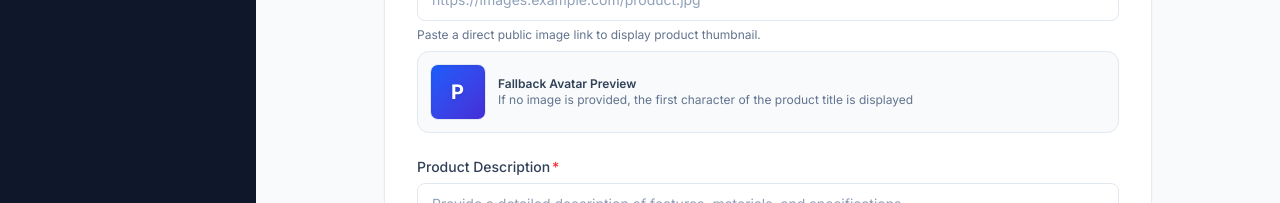
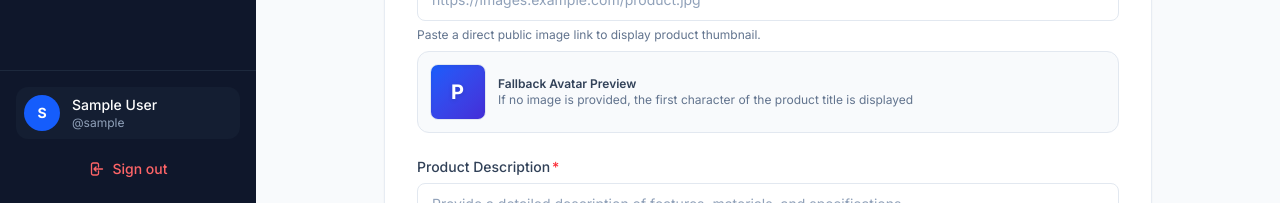
Before and after one commit to Amar-H-G/Admin-Dashboard-Ui, a React (Vite) app: page /products/new in a window 1280 px wide. Shown: the part 597-800 px from the top of the page. Built offline with nearby package versions, Linux system fonts and the light colour scheme; no server answers; sample sign-in values are in the browser's storage.

Commit message:
fix: make sidebar and header fixed with scrollable body

```diff
--- a/src/components/layout/DashboardLayout.jsx
+++ b/src/components/layout/DashboardLayout.jsx
@@ -8,15 +8,20 @@ export default function DashboardLayout() {
   const [sidebarOpen, setSidebarOpen] = useState(false);
 
   return (
-    <div className="min-h-screen bg-slate-50 flex">
-      {/* Sidebar */}
+    <div className="h-screen w-full overflow-hidden bg-slate-50 flex">
+      {/* Sidebar - fixed on the left */}
       <Sidebar isOpen={sidebarOpen} onClose={() => setSidebarOpen(false)} />
 
       {/* Main Content Area */}
-      <div className="flex-1 flex flex-col min-w-0">
+      <div className="flex-1 flex flex-col h-full min-w-0 overflow-hidden">
+        {/* Header - fixed at the top */}
         <Header onMenuClick={() => setSidebarOpen(true)} />
-        <main className="flex-1 p-4 sm:p-6 lg:p-8 max-w-7xl w-full mx-auto">
-          <Outlet />
+
+        {/* Scrollable Body - only this container scrolls */}
+        <main className="flex-1 overflow-y-auto min-h-0">
+          <div className="max-w-7xl w-full mx-auto p-4 sm:p-6 lg:p-8">
+            <Outlet />
+          </div>
         </main>
       </div>
     </div>
--- a/src/components/layout/Header.jsx
+++ b/src/components/layout/Header.jsx
@@ -16,7 +16,7 @@ export default function Header({ onMenuClick }) {
   };
 
   return (
-    <header className="sticky top-0 z-30 h-16 bg-white/80 backdrop-blur-md border-b border-slate-200/80 px-4 sm:px-6 lg:px-8 flex items-center justify-between">
+    <header className="sticky top-0 z-30 h-16 shrink-0 w-full bg-white/90 backdrop-blur-md border-b border-slate-200/80 px-4 sm:px-6 lg:px-8 flex items-center justify-between">
       <div className="flex items-center gap-3">
         {/* Mobile menu trigger */}
         <button
--- a/src/components/layout/Sidebar.jsx
+++ b/src/components/layout/Sidebar.jsx
@@ -41,12 +41,12 @@ export default function Sidebar({ isOpen, onClose }) {
       {/* Sidebar container */}
       <aside
         className={clsx(
-          'fixed inset-y-0 left-0 z-50 w-64 bg-slate-900 text-slate-300 flex flex-col transition-transform duration-300 ease-in-out lg:translate-x-0 lg:static lg:z-auto',
+          'fixed inset-y-0 left-0 z-50 w-64 h-full bg-slate-900 text-slate-300 flex flex-col transition-transform duration-300 ease-in-out lg:translate-x-0 lg:static lg:z-auto lg:shrink-0',
           isOpen ? 'translate-x-0' : '-translate-x-full'
         )}
       >
         {/* Brand */}
-        <div className="h-16 flex items-center justify-between px-6 border-b border-slate-800">
+        <div className="h-16 flex items-center justify-between px-6 border-b border-slate-800 shrink-0">
           <div className="flex items-center gap-3">
             <div className="w-9 h-9 rounded-xl bg-blue-600 flex items-center justify-center text-white shadow-md shadow-blue-500/20">
               <svg className="w-5 h-5" fill="none" stroke="currentColor" strokeWidth="2.5" viewBox="0 0 24 24">
@@ -98,7 +98,7 @@ export default function Sidebar({ isOpen, onClose }) {
         </div>
 
         {/* User / Account & Logout */}
-        <div className="p-4 border-t border-slate-800">
+        <div className="p-4 border-t border-slate-800 shrink-0">
           <div className="flex items-center gap-3 px-2 py-2 mb-3 rounded-xl bg-slate-800/40">
             {user?.image ? (
               <img
--- a/src/index.css
+++ b/src/index.css
@@ -41,6 +41,10 @@
 
 *, *::before, *::after {
   box-sizing: border-box;
+}
+
+html, body, #root {
+  height: 100%;
 }
 
 html {
```
